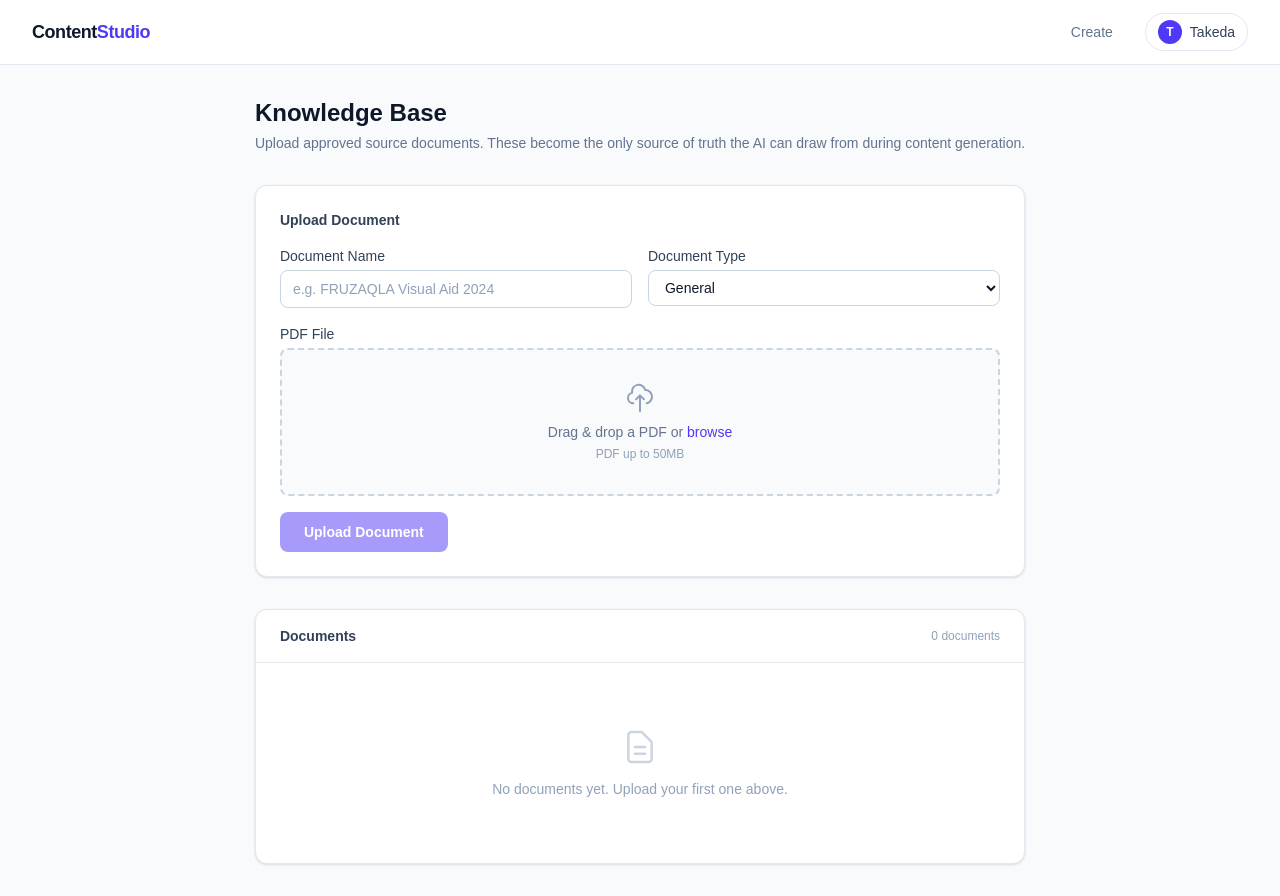
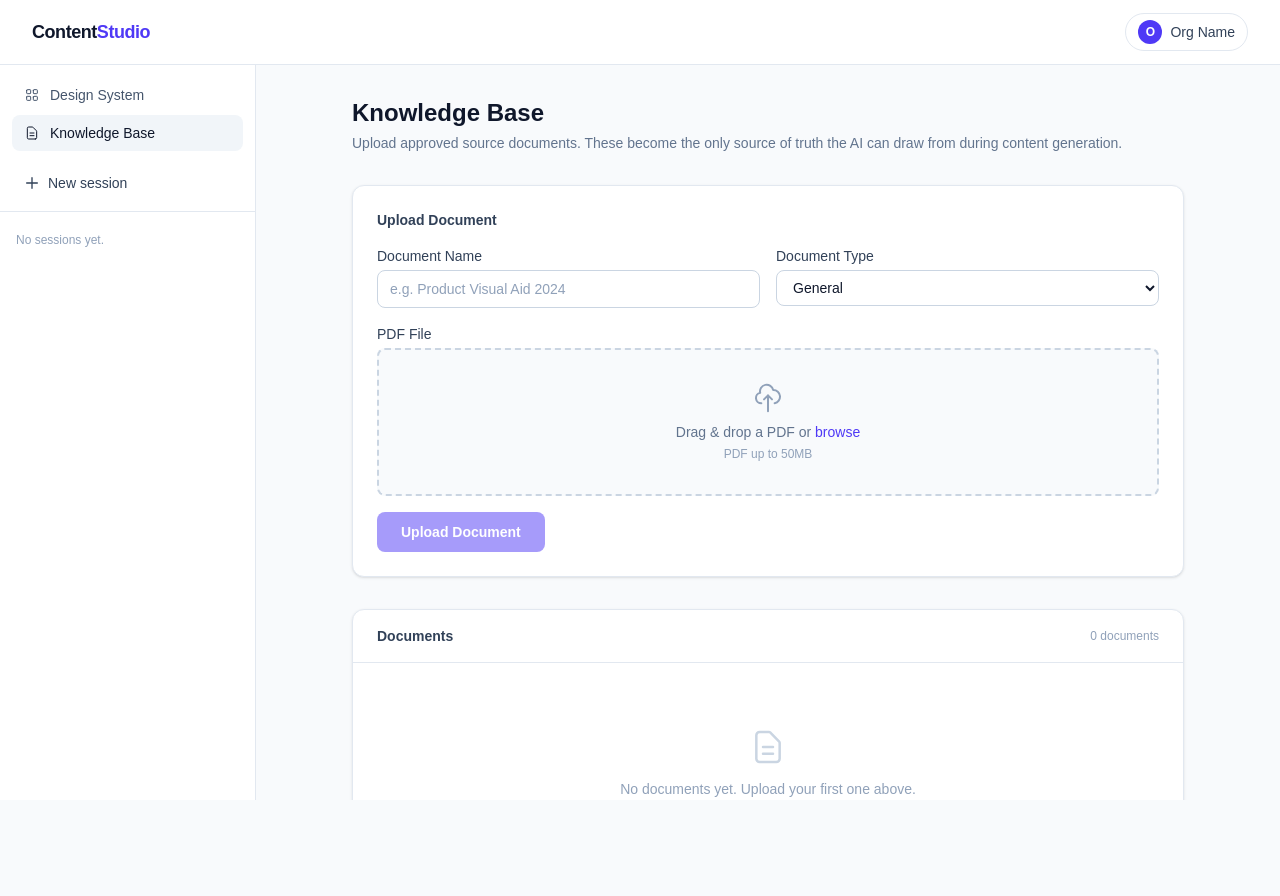
Before and after one commit to PrakashKoneru/solstice-takehome, a Next.js app in the folder frontend/: page /knowledge-base in a window 1280 px wide. After the commit the page ends 800 px from the top, so only its background shows below. Built offline with nearby package versions, Linux system fonts and the light colour scheme.

Commit message:
Remove all client-specific references, platform is org-agnostic

```diff
--- a/frontend/app/create/page.tsx
+++ b/frontend/app/create/page.tsx
@@ -78,27 +78,9 @@ export default function CreatePage() {
 
     // TODO: call API
     await new Promise((r) => setTimeout(r, 1500))
-    const mockHtml = `<div style="font-family: Arial, sans-serif; padding: 2.5rem; max-width: 860px; margin: 0 auto;">
-  <h1 style="color: #002855; font-size: 2rem; font-weight: 700; margin-bottom: 0.5rem;">FRUZAQLA®</h1>
-  <p style="color: #8C4799; font-size: 1rem; font-weight: 500; margin-bottom: 2rem;">fruquintinib capsules, 5 mg</p>
-  <h2 style="color: #002855; font-size: 1.25rem; margin-bottom: 1rem;">Proven Survival Benefit in mCRC</h2>
-  <p style="color: #333; line-height: 1.8; margin-bottom: 1.5rem;">
-    In the FRESCO-2 trial, FRUZAQLA + BSC demonstrated a statistically significant and clinically meaningful improvement in overall survival versus placebo + BSC in previously treated metastatic colorectal cancer.
-  </p>
-  <div style="background: #f8f4fc; border-left: 4px solid #8C4799; padding: 1.25rem 1.5rem; border-radius: 0 8px 8px 0; margin-bottom: 1.5rem;">
-    <p style="margin: 0; color: #8C4799; font-weight: 700; font-size: 0.875rem; text-transform: uppercase; letter-spacing: 0.05em;">Primary Endpoint — Overall Survival</p>
-    <p style="margin: 0.5rem 0 0; color: #002855; font-size: 1.5rem; font-weight: 700;">7.4 vs 4.8 months</p>
-    <p style="margin: 0.25rem 0 0; color: #555; font-size: 0.875rem;">HR=0.66 (95% CI: 0.55–0.80); P&lt;0.001 — 34% reduction in risk of death</p>
-  </div>
-  <div style="border-top: 1px solid #e5e7eb; padding-top: 1.25rem; margin-top: 2rem;">
-    <p style="font-size: 0.7rem; color: #888; line-height: 1.6;">
-      <strong>INDICATION:</strong> FRUZAQLA is indicated for the treatment of adult patients with metastatic colorectal cancer (mCRC) who have been previously treated with fluoropyrimidine-, oxaliplatin-, and irinotecan-based chemotherapy, an anti-VEGF biological therapy, and if RAS wild-type and medically appropriate, an anti-EGFR therapy.
-    </p>
-  </div>
-</div>`
 
-    setCurrentHtml(mockHtml)
-    setEditContent(mockHtml)
+    setCurrentHtml('')
+    setEditContent('')
 
     // Update session title from first message
     if (messages.length === 0 && activeSession) {
@@ -208,7 +190,7 @@ export default function CreatePage() {
                       <path strokeLinecap="round" strokeLinejoin="round" strokeWidth={1.5} d="M8 12h.01M12 12h.01M16 12h.01M21 12c0 4.418-4.03 8-9 8a9.863 9.863 0 01-4.255-.949L3 20l1.395-3.72C3.512 15.042 3 13.574 3 12c0-4.418 4.03-8 9-8s9 3.582 9 8z" />
                     </svg>
                     <p className="text-sm">Describe what you want to generate.</p>
-                    <p className="text-xs mt-1 max-w-xs">e.g. "Create a one-page efficacy slide for oncologists using the FRESCO-2 data"</p>
+                    <p className="text-xs mt-1 max-w-xs">e.g. "Create a one-page efficacy slide for oncologists"</p>
                   </div>
                 )}
                 {messages.map((msg, i) => (
--- a/frontend/app/design-system/page.tsx
+++ b/frontend/app/design-system/page.tsx
@@ -1,6 +1,7 @@
 'use client'
 
 import { useState } from 'react'
+import Sidebar from '@/components/Sidebar'
 
 type DesignSystem = {
   id: number
@@ -41,7 +42,10 @@ export default function DesignSystemPage() {
   }
 
   return (
-    <div className="max-w-4xl mx-auto px-4 sm:px-6 lg:px-8 py-8 space-y-8">
+    <div className="flex overflow-hidden" style={{ height: 'calc(100vh - 64px)' }}>
+      <Sidebar sessions={[]} />
+      <div className="flex-1 overflow-y-auto">
+      <div className="max-w-4xl mx-auto px-4 sm:px-6 lg:px-8 py-8 space-y-8">
       <div>
         <h1 className="text-2xl font-bold text-slate-900">Design System</h1>
         <p className="mt-1 text-sm text-slate-500">
@@ -59,7 +63,7 @@ export default function DesignSystemPage() {
               type="text"
               value={name}
               onChange={(e) => setName(e.target.value)}
-              placeholder="e.g. FRUZAQLA Brand 2024"
+              placeholder="e.g. Product Brand 2024"
               className="w-full rounded-lg border border-slate-300 px-3 py-2 text-sm text-slate-900 placeholder-slate-400 focus:border-indigo-500 focus:outline-none focus:ring-1 focus:ring-indigo-500"
               required
             />
@@ -153,6 +157,8 @@ export default function DesignSystemPage() {
       {systems.length === 0 && (
         <p className="text-center text-sm text-slate-400 py-8">No design systems uploaded yet.</p>
       )}
+      </div>
+      </div>
     </div>
   )
 }
--- a/frontend/app/knowledge-base/page.tsx
+++ b/frontend/app/knowledge-base/page.tsx
@@ -1,6 +1,7 @@
 'use client'
 
 import { useState } from 'react'
+import Sidebar from '@/components/Sidebar'
 
 type KBDocument = {
   id: number
@@ -60,7 +61,10 @@ export default function KnowledgeBasePage() {
   }
 
   return (
-    <div className="max-w-4xl mx-auto px-4 sm:px-6 lg:px-8 py-8 space-y-8">
+    <div className="flex overflow-hidden" style={{ height: 'calc(100vh - 64px)' }}>
+      <Sidebar sessions={[]} />
+      <div className="flex-1 overflow-y-auto">
+      <div className="max-w-4xl mx-auto px-4 sm:px-6 lg:px-8 py-8 space-y-8">
       <div>
         <h1 className="text-2xl font-bold text-slate-900">Knowledge Base</h1>
         <p className="mt-1 text-sm text-slate-500">
@@ -79,7 +83,7 @@ export default function KnowledgeBasePage() {
                 type="text"
                 value={name}
                 onChange={(e) => setName(e.target.value)}
-                placeholder="e.g. FRUZAQLA Visual Aid 2024"
+                placeholder="e.g. Product Visual Aid 2024"
                 className="w-full rounded-lg border border-slate-300 px-3 py-2 text-sm text-slate-900 placeholder-slate-400 focus:border-indigo-500 focus:outline-none focus:ring-1 focus:ring-indigo-500"
                 required
               />
@@ -196,6 +200,8 @@ export default function KnowledgeBasePage() {
           </ul>
         )}
       </div>
+      </div>
+      </div>
     </div>
   )
 }
--- a/frontend/components/Navbar.tsx
+++ b/frontend/components/Navbar.tsx
@@ -4,9 +4,7 @@ import Link from 'next/link'
 import { usePathname } from 'next/navigation'
 import { useState } from 'react'
 
-const links = [
-  { href: '/create', label: 'Create' },
-]
+const links: { href: string; label: string }[] = []
 
 export default function Navbar() {
   const pathname = usePathname()
@@ -42,12 +40,12 @@ export default function Navbar() {
               )
             })}
 
-            {/* Account badge */}
+            {/* Account badge — org name will come from auth context */}
             <div className="ml-3 flex items-center gap-2 rounded-full border border-slate-200 px-3 py-1.5 hover:bg-slate-50 cursor-pointer transition-colors">
               <div className="h-6 w-6 rounded-full bg-indigo-600 flex items-center justify-center text-white text-xs font-bold flex-shrink-0">
-                T
+                O
               </div>
-              <span className="text-sm font-medium text-slate-700">Takeda</span>
+              <span className="text-sm font-medium text-slate-700">Org Name</span>
             </div>
           </div>
 
--- /dev/null
+++ b/frontend/components/Sidebar.tsx
@@ -0,0 +1,114 @@
+'use client'
+
+import Link from 'next/link'
+import { usePathname } from 'next/navigation'
+import { useState } from 'react'
+
+const PINNED_LINKS = [
+  {
+    href: '/design-system',
+    label: 'Design System',
+    icon: (
+      <svg className="h-4 w-4" fill="none" stroke="currentColor" viewBox="0 0 24 24">
+        <path strokeLinecap="round" strokeLinejoin="round" strokeWidth={1.5} d="M4 5a1 1 0 011-1h4a1 1 0 011 1v4a1 1 0 01-1 1H5a1 1 0 01-1-1V5zm10 0a1 1 0 011-1h4a1 1 0 011 1v4a1 1 0 01-1 1h-4a1 1 0 01-1-1V5zM4 15a1 1 0 011-1h4a1 1 0 011 1v4a1 1 0 01-1 1H5a1 1 0 01-1-1v-4zm10 0a1 1 0 011-1h4a1 1 0 011 1v4a1 1 0 01-1 1h-4a1 1 0 01-1-1v-4z" />
+      </svg>
+    ),
+  },
+  {
+    href: '/knowledge-base',
+    label: 'Knowledge Base',
+    icon: (
+      <svg className="h-4 w-4" fill="none" stroke="currentColor" viewBox="0 0 24 24">
+        <path strokeLinecap="round" strokeLinejoin="round" strokeWidth={1.5} d="M9 12h6m-6 4h6m2 5H7a2 2 0 01-2-2V5a2 2 0 012-2h5.586a1 1 0 01.707.293l5.414 5.414a1 1 0 01.293.707V19a2 2 0 01-2 2z" />
+      </svg>
+    ),
+  },
+]
+
+type Session = {
+  id: number
+  title: string
+}
+
+export default function Sidebar({ sessions, activeSessionId, onNewSession, onSelectSession }: {
+  sessions: Session[]
+  activeSessionId?: number | null
+  onNewSession?: () => void
+  onSelectSession?: (id: number) => void
+}) {
+  const pathname = usePathname()
+
+  return (
+    <aside className="flex flex-col border-r border-slate-200 bg-white w-64 flex-shrink-0 h-full">
+      {/* Pinned links */}
+      <div className="p-3 space-y-0.5">
+        {PINNED_LINKS.map((link) => {
+          const active = pathname === link.href
+          return (
+            <Link
+              key={link.href}
+              href={link.href}
+              className={`flex w-full items-center gap-2.5 rounded-lg px-3 py-2 text-sm transition-colors ${
+                active
+                  ? 'bg-slate-100 text-slate-900 font-medium'
+                  : 'text-slate-600 hover:bg-slate-100 hover:text-slate-900'
+              }`}
+            >
+              {link.icon}
+              {link.label}
+            </Link>
+          )
+        })}
+      </div>
+
+      {/* New session button */}
+      <div className="px-3 pb-2 border-b border-slate-200">
+        {onNewSession ? (
+          <button
+            onClick={onNewSession}
+            className="flex w-full items-center gap-2 rounded-lg px-3 py-2.5 text-sm font-medium text-slate-700 hover:bg-slate-100 transition-colors"
+          >
+            <svg className="h-4 w-4" fill="none" stroke="currentColor" viewBox="0 0 24 24">
+              <path strokeLinecap="round" strokeLinejoin="round" strokeWidth={2} d="M12 4v16m8-8H4" />
+            </svg>
+            New session
+          </button>
+        ) : (
+          <Link
+            href="/create"
+            className="flex w-full items-center gap-2 rounded-lg px-3 py-2.5 text-sm font-medium text-slate-700 hover:bg-slate-100 transition-colors"
+          >
+            <svg className="h-4 w-4" fill="none" stroke="currentColor" viewBox="0 0 24 24">
+              <path strokeLinecap="round" strokeLinejoin="round" strokeWidth={2} d="M12 4v16m8-8H4" />
+            </svg>
+            New session
+          </Link>
+        )}
+      </div>
+
+      {/* Session list */}
+      <div className="flex-1 overflow-y-auto py-2">
+        {sessions.length === 0 ? (
+          <p className="px-4 py-3 text-xs text-slate-400">No sessions yet.</p>
+        ) : (
+          <ul className="space-y-0.5 px-2">
+            {sessions.map((session) => (
+              <li key={session.id}>
+                <button
+                  onClick={() => onSelectSession?.(session.id)}
+                  className={`w-full text-left rounded-lg px-3 py-2 text-sm transition-colors truncate ${
+                    activeSessionId === session.id
+                      ? 'bg-slate-100 text-slate-900 font-medium'
+                      : 'text-slate-600 hover:bg-slate-50 hover:text-slate-900'
+                  }`}
+                >
+                  {session.title}
+                </button>
+              </li>
+            ))}
+          </ul>
+        )}
+      </div>
+    </aside>
+  )
+}
--- /dev/null
+++ b/frontend/contexts/SessionContext.tsx
@@ -0,0 +1,34 @@
+'use client'
+
+import { createContext, useContext, useState } from 'react'
+
+export type Session = {
+  id: number
+  title: string
+}
+
+type SessionContextType = {
+  sessions: Session[]
+  activeSessionId: number | null
+  setSessions: React.Dispatch<React.SetStateAction<Session[]>>
+  setActiveSessionId: React.Dispatch<React.SetStateAction<number | null>>
+}
+
+const SessionContext = createContext<SessionContextType | null>(null)
+
+export function SessionProvider({ children }: { children: React.ReactNode }) {
+  const [sessions, setSessions] = useState<Session[]>([])
+  const [activeSessionId, setActiveSessionId] = useState<number | null>(null)
+
+  return (
+    <SessionContext.Provider value={{ sessions, activeSessionId, setSessions, setActiveSessionId }}>
+      {children}
+    </SessionContext.Provider>
+  )
+}
+
+export function useSession() {
+  const ctx = useContext(SessionContext)
+  if (!ctx) throw new Error('useSession must be used within SessionProvider')
+  return ctx
+}
```
